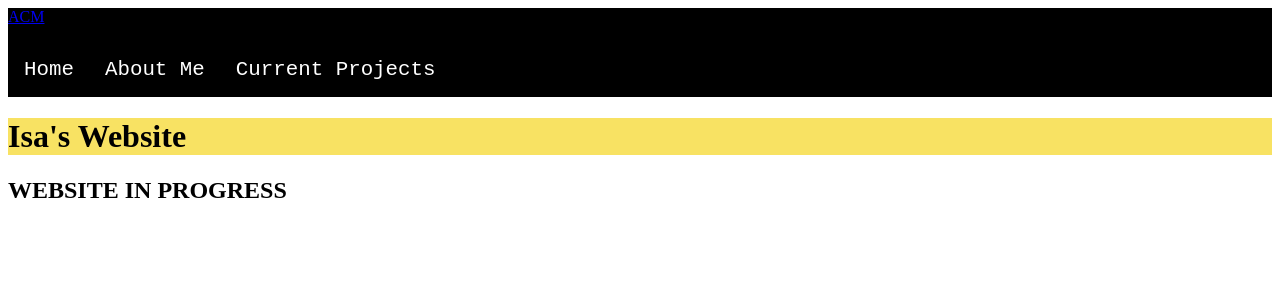
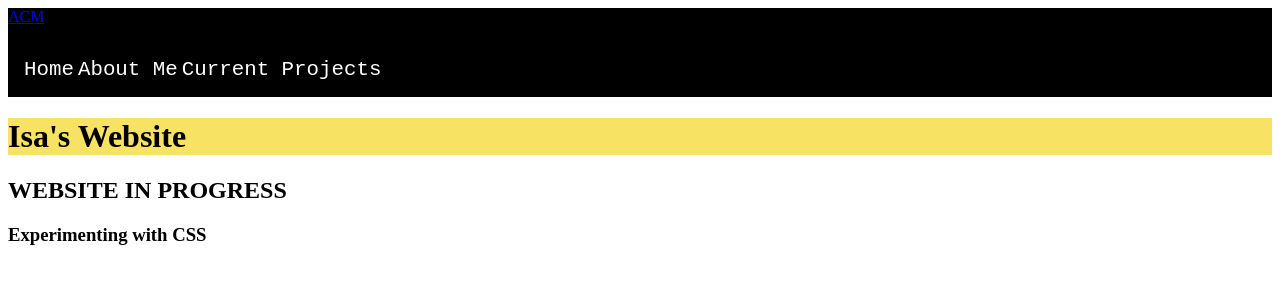
Before and after one commit to bluskyz11/bluskyz11.github.io, a plain HTML site: page index.html in a window 1280 px wide. Drawn offline with Linux system fonts and the light colour scheme.

Commit message:
Test Commit

```diff
--- a/index.html
+++ b/index.html
@@ -15,7 +15,7 @@
         </nav>
         <h1> Isa's Website</h1>
         <h2>WEBSITE IN PROGRESS</h2>
-
+        <h3>Experimenting with CSS</h3>
 
     </body>
 </html>
--- a/styles.css
+++ b/styles.css
@@ -28,13 +28,12 @@ ul {
     color:#ffffff;
     font-family: Courier New;
     text-decoration: none;
-    font-size:1em;
     font-size:1.3em;
-    padding-right:1.3em;
+    /*padding-right:1.3em;*/
+    border-right: 1.3em;
   }
 
   li a:hover {
     background-color:#493152;
-    padding: 0.5em;
 
   }
```
